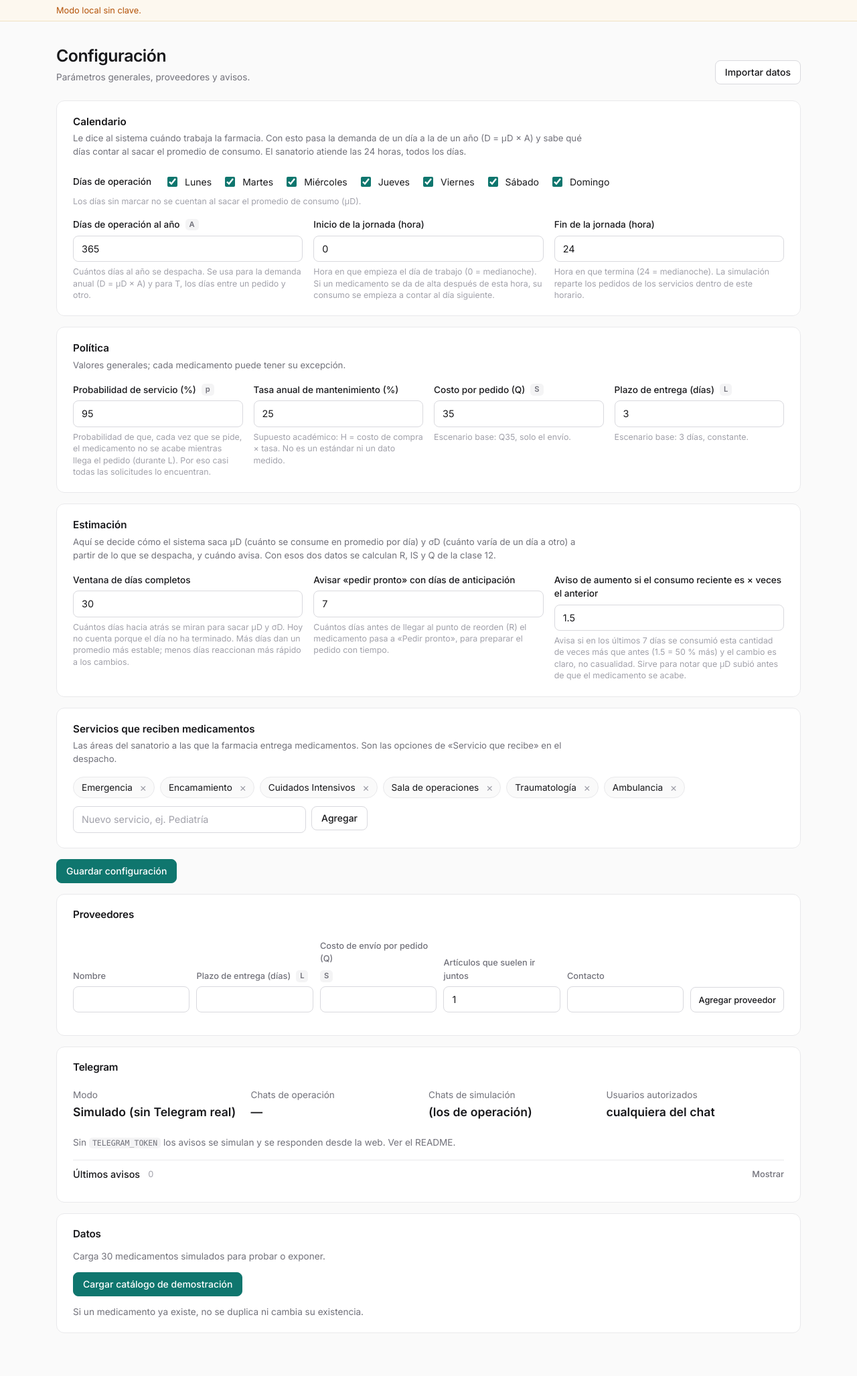
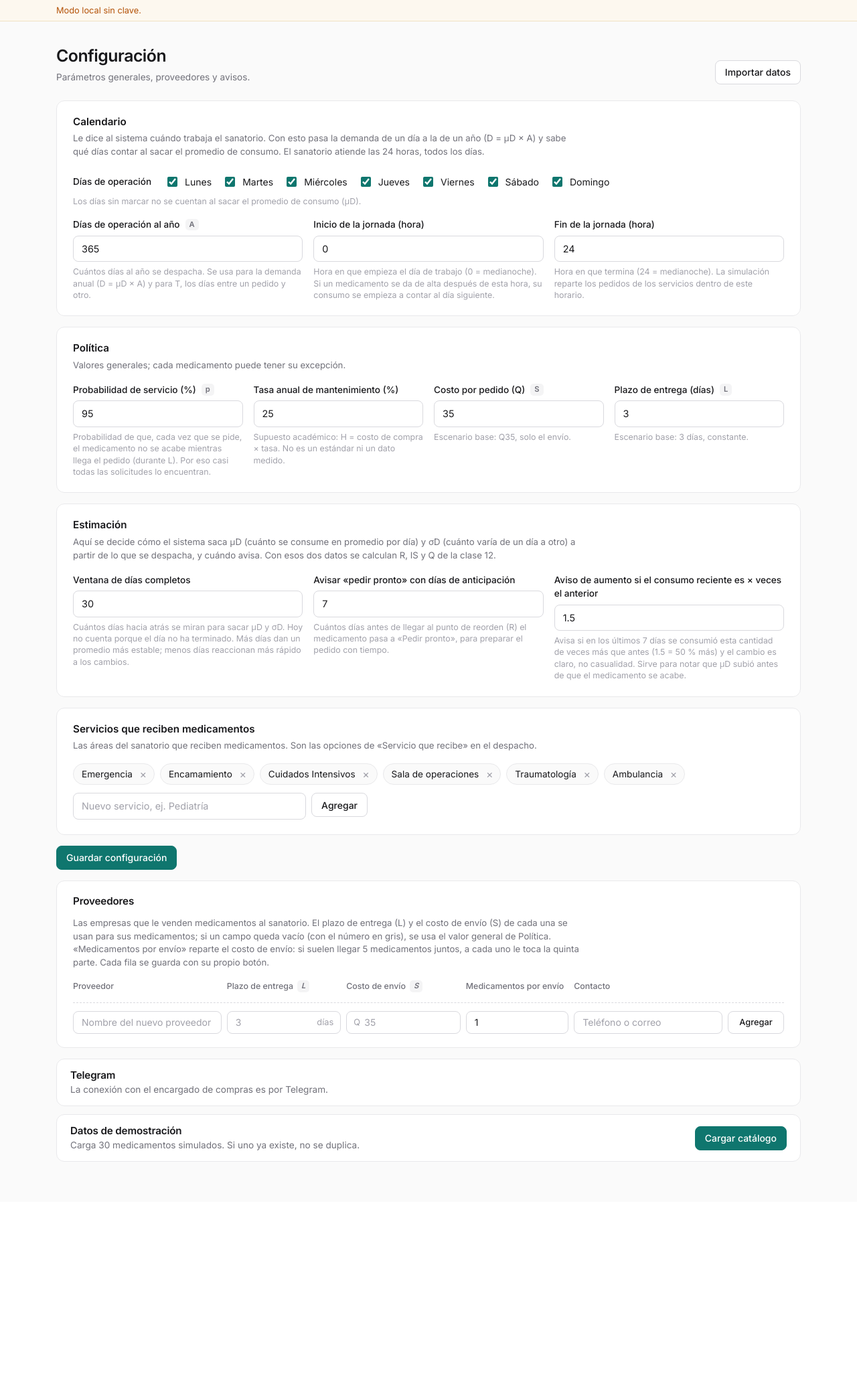
Before and after one commit to Eduardovisoni/salvamed, a FastAPI app: page /configuracion in a window 1280 px wide. Shown: the part 59-2114 px from the top of the page at 67% size. After the commit the page ends 1794 px from the top, so only its background shows below. Run offline with FastAPI, Linux system fonts and the light colour scheme; data that the repository does not hold is empty; some libraries are stand-ins or nearby versions.

Commit message:
Configuración más compacta y sin «farmacia»: es un sanatorio
Proveedores como tabla con unidades y valores generales a la vista; Telegram y datos de demostración en una fila. Los textos de la app, los avisos de Telegram y la simulación hablan del sanatorio y su inventario. Se quita código que quedó sin uso.

```diff
--- a/app/avisos.py
+++ b/app/avisos.py
@@ -22,7 +22,7 @@ def _n(valor: float | None, decimales: int = 1) -> str:
 
 def _encabezado(corrida_id) -> str:
     if corrida_id is None:
-        return "🏥 SALVAMED · Sanatorio El Roble (farmacia interna)"
+        return "🏥 SALVAMED · Sanatorio El Roble"
     return f"🧪 SALVAMED · SIMULACIÓN del sanatorio (corrida #{corrida_id}) — no es inventario real"
 
 
--- a/app/db.py
+++ b/app/db.py
@@ -1,6 +1,6 @@
 """Tablas de SALVAMED.
 
-SALVAMED lleva la farmacia interna del Sanatorio El Roble: los medicamentos salen
+SALVAMED lleva el inventario de medicamentos del Sanatorio El Roble: los medicamentos salen
 por despachos a los servicios (Emergencia, Encamamiento, ...), sin datos de pacientes.
 
 Operación y simulación comparten las mismas tablas y las mismas reglas: lo que
@@ -204,7 +204,7 @@ class Movimiento(Base):
 
 
 class Despacho(Base):
-    """Entrega de la farmacia interna a un servicio. No guarda datos de pacientes."""
+    """Entrega de medicamentos a un servicio del sanatorio. No guarda datos de pacientes."""
 
     __tablename__ = "despachos"
 
@@ -378,7 +378,7 @@ class Importacion(Base):
 
 
 class Corrida(Base):
-    """Una corrida de simulación. El reloj virtual se mide en minutos de farmacia abierta."""
+    """Una corrida de simulación. El reloj virtual se mide en minutos de jornada."""
 
     __tablename__ = "corridas"
 
--- a/app/formulario.py
+++ b/app/formulario.py
@@ -80,7 +80,7 @@ GRUPOS_MEDICAMENTO = (
 GRUPOS_CONFIGURACION = (
     Grupo(
         "Calendario",
-        "Le dice al sistema cuándo trabaja la farmacia. Con esto pasa la demanda de un día a la de un año "
+        "Le dice al sistema cuándo trabaja el sanatorio. Con esto pasa la demanda de un día a la de un año "
         "(D = μD × A) y sabe qué días contar al sacar el promedio de consumo. El sanatorio atiende las 24 horas, "
         "todos los días.",
         (
--- a/app/inventario.py
+++ b/app/inventario.py
@@ -180,7 +180,7 @@ def lineas_de(db: Session, despacho: Despacho) -> list[tuple[DespachoLinea, Medi
 
 
 def anular_despacho(db: Session, despacho: Despacho, motivo: str, momento: datetime, usuario="") -> None:
-    """Las unidades regresan a la farmacia con un movimiento de anulación; el despacho queda marcado."""
+    """Las unidades regresan al inventario con un movimiento de anulación; el despacho queda marcado."""
     if despacho.estado != "confirmado":
         raise ErrorDeOperacion("Ese despacho ya estaba anulado.")
     motivo = motivo.strip()
--- a/app/planificacion.py
+++ b/app/planificacion.py
@@ -1,7 +1,7 @@
 """Evaluación de cada medicamento: parámetros, plan de la clase 12 y estado.
 
 Separa tres niveles:
-- datos de operación (despachos, recepciones, ajustes) que registra el personal de farmacia,
+- datos de operación (despachos, recepciones, ajustes) que registra el personal del sanatorio,
 - parámetros administrativos (configuración general y excepciones por medicamento),
 - resultados que calcula el sistema (μD, σD, D, Q, R, IS, ...).
 
--- a/app/rutas_config.py
+++ b/app/rutas_config.py
@@ -9,10 +9,9 @@ from sqlalchemy.orm import Session
 
 from app import importacion, telegram
 from app.ajustes import ajustes
-from app.db import Importacion, Medicamento, Mensaje, Proveedor, lista_de_servicios, motor, sesion
+from app.db import Importacion, Medicamento, Proveedor, lista_de_servicios, motor, sesion
 from app.formulario import CAMPOS_PROVEEDOR, GRUPOS_CONFIGURACION, campos, leer, valores_de
 from app.inventario import ErrorDeOperacion
-from app.migraciones import tablas_de_respaldo
 from app.planificacion import configuracion
 from app.web import pagina
 
@@ -36,10 +35,7 @@ def _pagina_config(request, db: Session, valores=None, errores=None, mensaje="",
             "proveedores": proveedores,
             "campos_proveedor": CAMPOS_PROVEEDOR,
             "valores_proveedor": {p.id: valores_de(p, CAMPOS_PROVEEDOR) for p in proveedores},
-            "bot": telegram.estado_bot(),
-            "mensajes": list(db.scalars(select(Mensaje).order_by(Mensaje.id.desc()).limit(12))),
             "catalogo_vacio": db.scalar(select(Medicamento.id).where(Medicamento.corrida_id.is_(None))) is None,
-            "respaldo": tablas_de_respaldo(motor),
             "mensaje": mensaje,
         },
         estado,
--- a/app/static/estilos.css
+++ b/app/static/estilos.css
@@ -609,11 +609,21 @@ code { font-family: ui-monospace, Consolas, monospace; font-size: 0.85em; backgr
 .opcion--nueva { animation: fila-entra 0.4s ease-out; }
 .opciones__agregar { display: flex; gap: 8px; max-width: 440px; }
 .grupo__descripcion { max-width: 760px; line-height: 1.5; }
-.fila-proveedor { display: grid; grid-template-columns: repeat(5, minmax(0, 1fr)) auto; gap: 10px; align-items: end; padding: 14px 0; border-bottom: 1px solid var(--borde); }
-.fila-proveedor .campo__ayuda, .fila-proveedor label .sutil { display: none; }
-.fila-proveedor label { min-height: 2.6em; align-items: flex-end; font-size: 0.8rem; color: var(--sutil); }
-.fila-proveedor .boton { height: 38px; }
-.fila-proveedor--nuevo { border-bottom: 0; }
+/* Proveedores */
+.prov-tabla { display: grid; gap: 6px; }
+.prov-fila { display: grid; grid-template-columns: minmax(0, 1.3fr) minmax(0, 1fr) minmax(0, 1fr) minmax(0, 0.9fr) minmax(0, 1.3fr) 84px; gap: 8px; align-items: center; margin: 0; }
+.prov-fila--cabeza { font-size: 0.775rem; color: var(--sutil); font-weight: 500; padding-bottom: 2px; }
+.prov-fila--cabeza span { display: inline-flex; align-items: center; gap: 6px; }
+.prov-fila--nueva { margin-top: 6px; padding-top: 12px; border-top: 1px dashed var(--borde-fuerte); }
+.prov-fila .campo__entrada { min-height: 34px; padding-top: 5px; padding-bottom: 5px; font-size: 0.875rem; }
+.prov-fila .boton { width: 100%; height: 34px; }
+.prov-celda { display: block; min-width: 0; }
+.prov-celda__etiqueta { position: absolute; width: 1px; height: 1px; overflow: hidden; clip: rect(0 0 0 0); white-space: nowrap; }
+.con-unidad { position: relative; display: block; }
+.con-unidad__texto { position: absolute; top: 50%; right: 11px; transform: translateY(-50%); color: var(--tenue); font-size: 0.8rem; pointer-events: none; }
+.con-unidad .campo__entrada { padding-right: 44px; }
+.con-unidad--antes .con-unidad__texto { right: auto; left: 11px; }
+.con-unidad--antes .campo__entrada { padding-right: 12px; padding-left: 26px; }
 .mapeo { margin: 8px 0 16px; }
 
 /* Despacho */
@@ -652,6 +662,10 @@ code { font-family: ui-monospace, Consolas, monospace; font-size: 0.85em; backgr
 .despacho .carrito .carrito__cantidad { background: var(--superficie); }
 .panel--compacto { padding: 14px 20px; margin-bottom: 12px; }
 .panel--compacto > h2 { margin-bottom: 8px; }
+.panel--fila { display: flex; justify-content: space-between; align-items: center; gap: 16px; flex-wrap: wrap; padding: 14px 20px; margin-bottom: 12px; }
+.panel--fila h2 { margin-bottom: 2px; }
+.panel--fila p { margin: 0; }
+.panel--fila form { margin: 0; }
 .panel__cabeza { display: flex; justify-content: space-between; align-items: center; gap: 12px; margin-bottom: 8px; }
 .panel__cabeza h2 { margin: 0; }
 .panel__cabeza .sutil { font-size: 0.775rem; }
@@ -936,7 +950,10 @@ code { font-family: ui-monospace, Consolas, monospace; font-size: 0.85em; backgr
   .tablero { grid-template-columns: repeat(2, minmax(0, 1fr)); }
   .sim-barra { grid-template-columns: 1fr; }
   .sim-estantes { grid-template-columns: repeat(2, minmax(0, 1fr)); }
-  .fila-proveedor { grid-template-columns: repeat(2, minmax(0, 1fr)); }
+  .prov-fila { grid-template-columns: repeat(2, minmax(0, 1fr)); padding: 10px 0; border-bottom: 1px solid var(--borde); }
+  .prov-fila--cabeza { display: none; }
+  .prov-fila .prov-celda:first-child, .prov-fila .boton { grid-column: 1 / -1; }
+  .prov-celda__etiqueta { position: static; width: auto; height: auto; clip: auto; display: block; margin-bottom: 3px; font-size: 0.75rem; color: var(--sutil); }
   .resumen { grid-template-columns: repeat(2, minmax(0, 1fr)); }
   .columnas { grid-template-columns: 1fr; }
 }
--- a/app/templates/base.html
+++ b/app/templates/base.html
@@ -8,7 +8,7 @@
   <link rel="preconnect" href="https://fonts.googleapis.com">
   <link rel="preconnect" href="https://fonts.gstatic.com" crossorigin>
   <link rel="stylesheet" href="https://fonts.googleapis.com/css2?family=Inter:wght@400;500;600&display=swap">
-  <link rel="stylesheet" href="/static/estilos.css?v=17">
+  <link rel="stylesheet" href="/static/estilos.css?v=19">
   {% block cabeza %}{% endblock %}
 </head>
 <body class="{% block clase_cuerpo %}{% endblock %}">
--- a/app/templates/configuracion.html
+++ b/app/templates/configuracion.html
@@ -33,7 +33,7 @@
   {% endfor %}
   <fieldset class="grupo">
     <legend>Servicios que reciben medicamentos</legend>
-    <p class="sutil grupo__descripcion">Las áreas del sanatorio a las que la farmacia entrega medicamentos. Son las opciones de «Servicio que recibe» en el despacho.</p>
+    <p class="sutil grupo__descripcion">Las áreas del sanatorio que reciben medicamentos. Son las opciones de «Servicio que recibe» en el despacho.</p>
     <div class="campo{% if errores.get('servicios') %} campo--error{% endif %}">
       <textarea id="servicios" name="servicios" hidden>{{ valores.get("servicios", "") }}</textarea>
       <ul class="opciones" id="servicios-lista" aria-label="Servicios"></ul>
@@ -47,46 +47,58 @@
   <div class="acciones"><button class="boton boton--primario" type="submit">Guardar configuración</button></div>
 </form>
 
+{% macro fila_proveedor(v, accion, boton, nueva=false) %}
+  <form class="prov-fila{% if nueva %} prov-fila--nueva{% endif %}" method="post" action="{{ accion }}">
+    <label class="prov-celda"><span class="prov-celda__etiqueta">Proveedor</span>
+      <input class="campo__entrada" name="nombre" maxlength="120" required value="{{ v.get('nombre', '') }}" placeholder="{{ 'Nombre del nuevo proveedor' if nueva else 'Nombre' }}">
+    </label>
+    <label class="prov-celda"><span class="prov-celda__etiqueta">Plazo de entrega</span>
+      <span class="con-unidad"><input class="campo__entrada" name="tiempo_entrega" type="number" inputmode="decimal" step="any" min="0" value="{{ v.get('tiempo_entrega', '') }}" placeholder="{{ cfg.tiempo_entrega | corto }}"><span class="con-unidad__texto">días</span></span>
+    </label>
+    <label class="prov-celda"><span class="prov-celda__etiqueta">Costo de envío</span>
+      <span class="con-unidad con-unidad--antes"><span class="con-unidad__texto">Q</span><input class="campo__entrada" name="costo_envio" type="number" inputmode="decimal" step="any" min="0" value="{{ v.get('costo_envio', '') }}" placeholder="{{ cfg.costo_pedido | corto }}"></span>
+    </label>
+    <label class="prov-celda"><span class="prov-celda__etiqueta">Medicamentos por envío</span>
+      <input class="campo__entrada" name="articulos_por_envio" type="number" inputmode="numeric" step="1" min="1" value="{{ v.get('articulos_por_envio', '') or 1 }}">
+    </label>
+    <label class="prov-celda"><span class="prov-celda__etiqueta">Contacto</span>
+      <input class="campo__entrada" name="contacto" maxlength="160" value="{{ v.get('contacto', '') }}" placeholder="Teléfono o correo">
+    </label>
+    <button class="boton boton--chico" type="submit">{{ boton }}</button>
+  </form>
+{% endmacro %}
 <section class="panel" id="proveedores" style="margin-top:16px">
   <h2>Proveedores</h2>
-  {% for prov in proveedores %}
-  <form class="fila-proveedor" method="post" action="/proveedores/{{ prov.id }}">
-    {% set valores = valores_proveedor[prov.id] %}{% set errores = {} %}{% set sufijo = "_" ~ prov.id %}
-    {% for campo in campos_proveedor %}{% include "_campo.html" %}{% endfor %}
-    <button class="boton boton--chico" type="submit">Guardar</button>
-  </form>
-  {% endfor %}
-  <form class="fila-proveedor fila-proveedor--nuevo" method="post" action="/proveedores">
-    {% set valores = {"articulos_por_envio": "1"} %}{% set errores = {} %}{% set sufijo = "_nuevo" %}
-    {% for campo in campos_proveedor %}{% include "_campo.html" %}{% endfor %}
-    <button class="boton boton--chico" type="submit">Agregar proveedor</button>
-  </form>
+  <p class="sutil grupo__descripcion">
+    Las empresas que le venden medicamentos al sanatorio. El plazo de entrega (L) y el costo de envío (S) de cada una se usan para sus medicamentos;
+    si un campo queda vacío (con el número en gris), se usa el valor general de Política.
+    «Medicamentos por envío» reparte el costo de envío: si suelen llegar 5 medicamentos juntos, a cada uno le toca la quinta parte.
+    Cada fila se guarda con su propio botón.
+  </p>
+  <div class="prov-tabla">
+    <div class="prov-fila prov-fila--cabeza" aria-hidden="true">
+      <span>Proveedor</span><span>Plazo de entrega <i class="simbolo">L</i></span><span>Costo de envío <i class="simbolo">S</i></span><span>Medicamentos por envío</span><span>Contacto</span><span></span>
+    </div>
+    {% for prov in proveedores %}{{ fila_proveedor(valores_proveedor[prov.id], "/proveedores/" ~ prov.id, "Guardar") }}{% endfor %}
+    {{ fila_proveedor({}, "/proveedores", "Agregar", nueva=true) }}
+  </div>
 </section>
 
-<section class="panel" id="telegram">
-  <h2>Telegram</h2>
-  <dl class="cuentas cuentas--fila">
-    <div><dt>Modo</dt><dd>{{ {"simulado": "Simulado (sin Telegram real)", "polling": "Local · long polling", "webhook": "En línea · webhook"}[bot.modo] }}</dd></div>
-    <div><dt>Chats de operación</dt><dd>{{ bot.chats | join(", ") or "—" }}</dd></div>
-    <div><dt>Chats de simulación</dt><dd>{{ bot.chats_simulacion | join(", ") or "(los de operación)" }}</dd></div>
-    <div><dt>Usuarios autorizados</dt><dd>{{ bot.usuarios | join(", ") or "cualquiera del chat" }}</dd></div>
-  </dl>
-  {% if bot.modo == "simulado" %}
-  <p class="sutil">Sin <code>TELEGRAM_TOKEN</code> los avisos se simulan y se responden desde la web. Ver el README.</p>
-  {% endif %}
-  <details class="plegable plegable--interno">
-    <summary>Últimos avisos <span class="plegable__nota">{{ mensajes | length }}</span></summary>
-    {% include "_mensajes.html" %}
-  </details>
+<section class="panel panel--fila" id="telegram">
+  <div>
+    <h2>Telegram</h2>
+    <p class="sutil">La conexión con el encargado de compras es por Telegram.</p>
+  </div>
 </section>
 
-<section class="panel" id="datos">
-  <h2>Datos</h2>
-  <p class="sutil">Carga 30 medicamentos simulados para probar o exponer.</p>
+<section class="panel panel--fila" id="datos">
+  <div>
+    <h2>Datos de demostración</h2>
+    <p class="sutil">Carga 30 medicamentos simulados. Si uno ya existe, no se duplica.</p>
+  </div>
   <form method="post" action="/configuracion/demo" data-confirmar="Se agregará el catálogo de demostración (30 medicamentos simulados) a la operación. ¿Continuar?" data-una-vez>
-    <button class="boton {% if catalogo_vacio %}boton--primario{% endif %}" type="submit">Cargar catálogo de demostración</button>
+    <button class="boton {% if catalogo_vacio %}boton--primario{% endif %}" type="submit">Cargar catálogo</button>
   </form>
-  <p class="sutil" style="margin-bottom:0">Si un medicamento ya existe, no se duplica ni cambia su existencia.</p>
 </section>
 {% endblock %}
 
@@ -129,5 +141,9 @@
     });
     pintar();
   })();
+
+  document.querySelectorAll(".prov-fila:not(.prov-fila--nueva)").forEach(function (fila) {
+    fila.addEventListener("input", function () { fila.querySelector("button").classList.add("boton--primario"); });
+  });
 </script>
 {% endblock %}
--- a/app/templates/despacho_detalle.html
+++ b/app/templates/despacho_detalle.html
@@ -33,9 +33,9 @@
 </section>
 
 {% if despacho.estado == "confirmado" %}
-<form class="panel" method="post" action="/despachos/{{ despacho.id }}/anular" data-confirmar="¿Anular el despacho #{{ despacho.id }}? Las unidades regresan a la farmacia." data-una-vez>
+<form class="panel" method="post" action="/despachos/{{ despacho.id }}/anular" data-confirmar="¿Anular el despacho #{{ despacho.id }}? Las unidades regresan al inventario." data-una-vez>
   <h2>Anular despacho</h2>
-  <p class="sutil">Las unidades regresan a la farmacia.</p>
+  <p class="sutil">Las unidades regresan al inventario.</p>
   <div class="campo">
     <label for="motivo">Motivo</label>
     <input class="campo__entrada" id="motivo" name="motivo" maxlength="200" required placeholder="Ej. Se registró en el servicio equivocado">
--- a/app/templates/simulacion.html
+++ b/app/templates/simulacion.html
@@ -31,7 +31,7 @@
 
 {% if not corrida %}
 <section class="panel vacio">
-  <p>No hay una corrida activa. Elige un escenario y empieza: la farmacia interna arranca sin historia y el plan aparece cuando hay días completos de despachos.</p>
+  <p>No hay una corrida activa. Elige un escenario y empieza: el inventario arranca sin historia y el plan aparece cuando hay días completos de despachos.</p>
   <ul class="politica" style="text-align:left;max-width:720px;margin:0 auto">
     {% for clave, e in escenarios.items() %}<li><strong>{{ e.titulo }}.</strong> {{ e.descripcion }}</li>{% endfor %}
   </ul>
@@ -83,7 +83,7 @@
         <div class="sim-tienda" id="tienda">
           <ul class="sim-servicios" id="servicios" aria-label="Servicios del sanatorio"></ul>
           <div class="sim-pasillo" id="pasillo" aria-hidden="true"></div>
-          <div class="sim-caja"><span aria-hidden="true">💊</span> Farmacia interna<small id="caja-total"></small></div>
+          <div class="sim-caja"><span aria-hidden="true">💊</span> Inventario<small id="caja-total"></small></div>
         </div>
         <div class="sim-estantes" id="estantes"></div>
       </section>
```
Also changed, not shown: app/migraciones.py (+0 -12 lines), app/simulacion.py (+4 -4 lines), app/telegram.py (+0 -12 lines).
